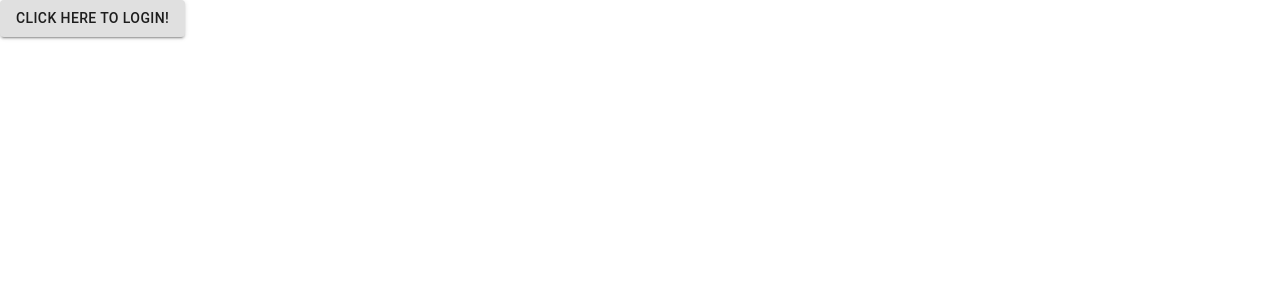
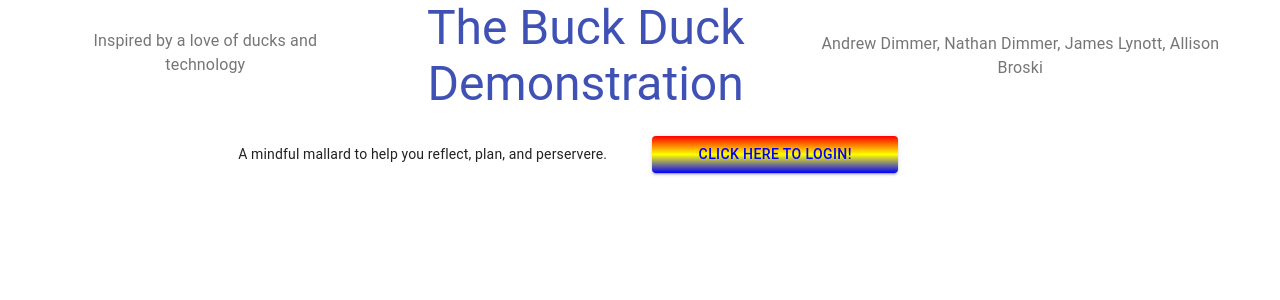
Before and after one commit to andrewdimmer/hackcwru, a React (Create React App) app in the folder front-end/: page / in a window 1280 px wide. Shown: the top 300 px of the page. Built offline with nearby package versions, Linux system fonts and the light colour scheme; no server answers.

Commit message:
Adapted main page to improve efficiency

```diff
--- a/front-end/src/components/ControlPage.tsx
+++ b/front-end/src/components/ControlPage.tsx
@@ -37,11 +37,11 @@ const ControlPage: React.FunctionComponent<ControlPageProps> = ({
         <Typography variant="body1" align="center">
           {" "}
           Setup your fowl friend to help you keep track of your finances and
-          hone your studying skills! Use the "Study Skills" section to time how
-          long you've been studying and when you should take a break. In the
-          "Budget" section, you can configure a monthly spending goal, and even
-          fine-tune a weekly budget to account for variances in your personal
-          financial situation.{" "}
+          hone your studying skills! Use the "Study Skills" section to keep
+          track of how long you've been studying and when you should take a
+          break. In the "Budget" section, you can configure a monthly spending
+          goal, and even fine-tune a weekly spending goal to account for
+          variances in your personal financial situation.{" "}
         </Typography>{" "}
       </Box>
 
--- a/front-end/src/components/MainPage.tsx
+++ b/front-end/src/components/MainPage.tsx
@@ -1,6 +1,19 @@
 import React, { Fragment, useState } from "react";
 import { User } from "firebase";
-import { Typography, Button } from "@material-ui/core";
+import {
+  Typography,
+  Button,
+  makeStyles,
+  Theme,
+  ButtonBase,
+  withStyles,
+  Box,
+  Card,
+  CardContent,
+  CardActions
+} from "@material-ui/core";
+import Grid from "@material-ui/core/Grid";
+import container from "@material-ui/core/Container";
 import ControlPage from "../../src/components/ControlPage";
 import LoginPage from "./LoginPage";
 import { firebaseApp, UserData } from "../firebase/config";
@@ -33,6 +46,43 @@ const MainPage: React.FunctionComponent = () => {
     setUserData(null);
     firebaseApp.auth().signOut();
   };
+  /*
+ const useStyles = makeStyles((theme: Theme) => ({
+    root: {
+      //minWidth: 275,
+      display: "flex",
+
+      "justify-content": "center",
+
+      "flex-direction": "column",
+
+      "align-items": "center",
+
+      "flex-wrap": "wrap"
+    },
+
+    title: {
+      fontSize: 14
+    },
+
+    pos: {
+      marginBottom: 12
+    }
+  }));
+
+  const classes = useStyles(); */
+
+  const StyledButton = withStyles({
+    root: {
+      "background-image": "linear-gradient(red, yellow, blue)",
+      height: "90%",
+      width: "60%",
+      color: "blue"
+    },
+    label: {
+      testTransform: "capitalize"
+    }
+  })(Button);
 
   firebaseApp.auth().onAuthStateChanged(user => {
     if (user) {
@@ -77,9 +127,43 @@ const MainPage: React.FunctionComponent = () => {
         </Fragment>
       )}
       {!userId && !isLoggingIn && (
-        <Button variant="contained" onClick={handleLoginButton}>
-          Click here to login!
-        </Button>
+        <Grid container justify="center" alignItems="center" spacing={3}>
+          <Grid item xs={3}>
+            <Typography color="textSecondary" gutterBottom align="center">
+              Inspired by a love of ducks and technology
+            </Typography>
+          </Grid>
+          <Grid item xs={4}>
+            <Typography
+              variant="h3"
+              component="h3"
+              color="primary"
+              align="center"
+            >
+              The Buck Duck Demonstration
+            </Typography>{" "}
+          </Grid>
+          <Grid item xs={4}>
+            <Typography color="textSecondary" align="center">
+              Andrew Dimmer, Nathan Dimmer, James Lynott, Allison Broski
+            </Typography>{" "}
+          </Grid>
+          <Grid item xs={4}>
+            <Typography
+              variant="body2"
+              component="p"
+              color="textPrimary"
+              align="center"
+            >
+              A mindful mallard to help you reflect, plan, and perservere.
+            </Typography>{" "}
+          </Grid>
+          <Grid item xs={4}>
+            <StyledButton variant="contained" onClick={handleLoginButton}>
+              Click Here to Login!
+            </StyledButton>{" "}
+          </Grid>
+        </Grid>
       )}
     </Fragment>
   );
```
